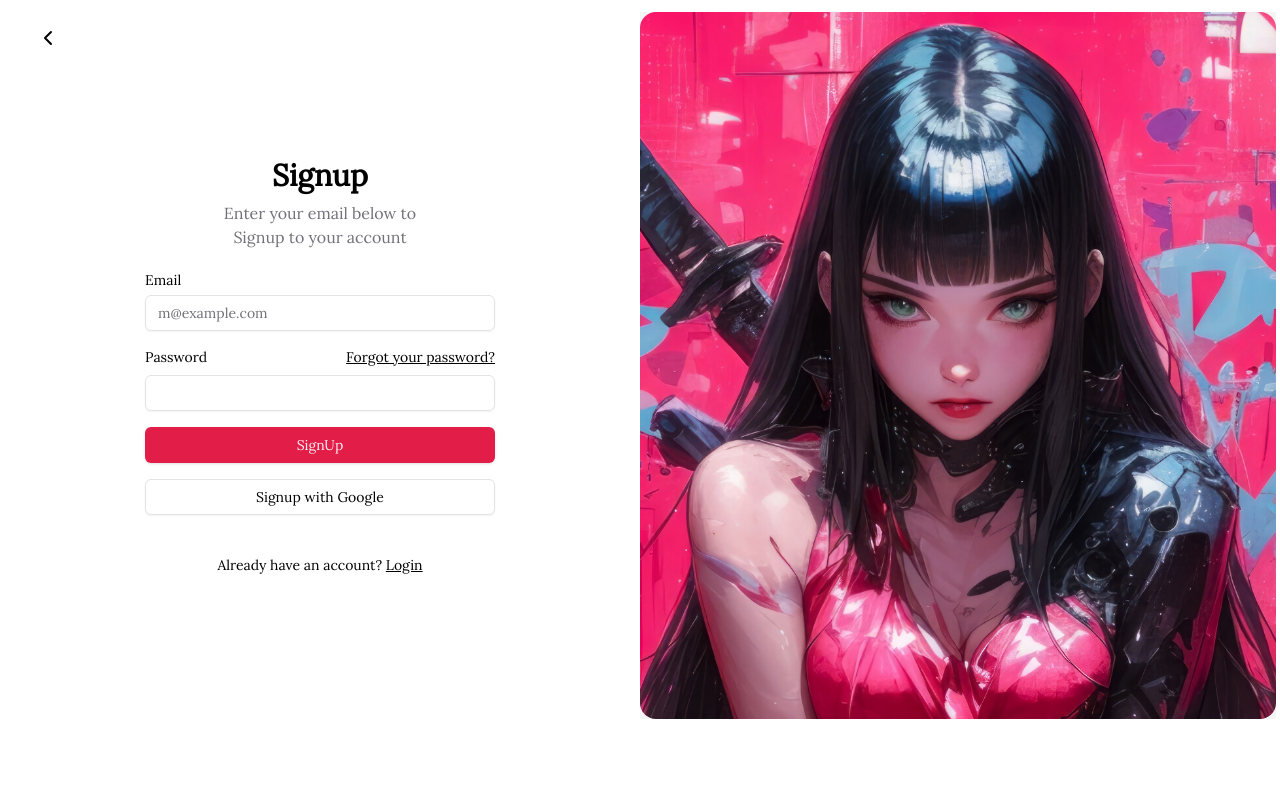
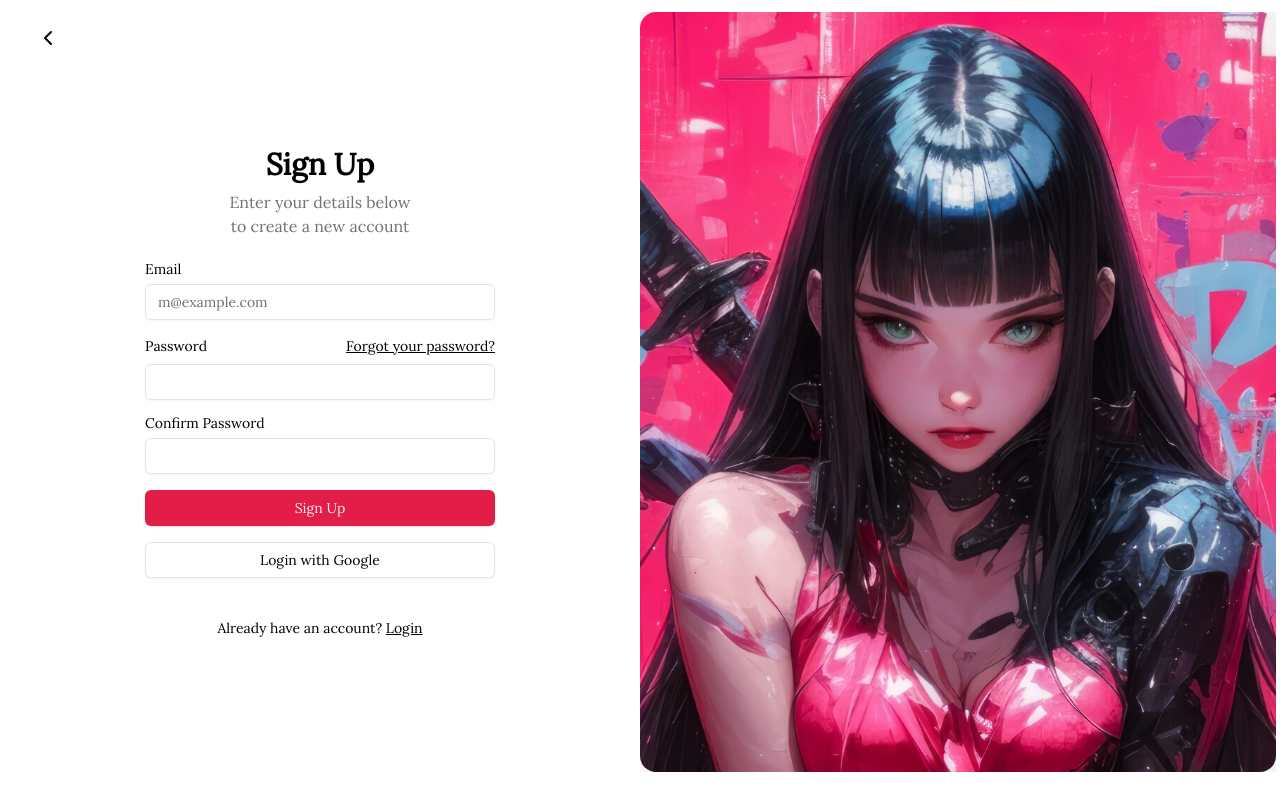
Before and after one commit to StarDust130/MindFuel, a Next.js app in the folder client/: page /sign-up in a window 1280 px wide. Shown: the top 810 px of the page. Built offline with nearby package versions, Linux system fonts and the light colour scheme.

Commit message:
Refactor AuthForm component and create reusable form component

```diff
--- /dev/null
+++ b/client/src/components/elements/AuthForm.tsx
@@ -0,0 +1,98 @@
+import Image from "next/image";
+import Link from "next/link";
+import { ChevronLeft } from "lucide-react";
+
+import { Button } from "@/components/ui/button";
+import { Input } from "@/components/ui/input";
+import { Label } from "@/components/ui/label";
+
+type AuthFormProps = {
+  title: string;
+  description: string;
+  submitText: string;
+  extraInput?: React.ReactNode; // This will be for the extra input in the sign-up form
+  footerText: string;
+  footerLink: string;
+  footerLinkText: string;
+  image: string;
+};
+
+const AuthForm = ({
+  title,
+  description,
+  submitText,
+  extraInput,
+  footerText,
+  footerLink,
+  footerLinkText,
+  image,
+}: AuthFormProps) => {
+  return (
+    <div className="w-full lg:grid lg:min-h-[600px] lg:grid-cols-2 xl:min-h-[700px] mt-3">
+      <div className="flex items-center justify-center py-12">
+        <div className="mx-auto grid w-[350px] gap-6">
+          <div className="grid gap-2 text-center">
+            <h1 className="text-3xl font-bold">{title}</h1>
+            <p className="text-balance text-muted-foreground">{description}</p>
+          </div>
+          <div className="grid gap-4">
+            <div className="grid gap-2">
+              <Label htmlFor="email">Email</Label>
+              <Input
+                id="email"
+                type="email"
+                placeholder="m@example.com"
+                required
+              />
+            </div>
+            <div className="grid gap-2">
+              <div className="flex items-center">
+                <Label htmlFor="password">Password</Label>
+                <Link
+                  href="/forgot-password"
+                  className="ml-auto inline-block text-sm underline"
+                >
+                  Forgot your password?
+                </Link>
+              </div>
+              <Input id="password" type="password" required />
+            </div>
+            {extraInput && <div className="grid gap-2">{extraInput}</div>}
+            <Button type="submit" className="w-full">
+              {submitText}
+            </Button>
+            <Button variant="outline" className="w-full">
+              Login with Google
+            </Button>
+          </div>
+          <div className="mt-4 text-center text-sm">
+            {footerText}{" "}
+            <Link href={footerLink} className="underline">
+              {footerLinkText}
+            </Link>
+          </div>
+        </div>
+      </div>
+      <div className="hidden bg-muted lg:block mr-1  h-[95vh] ">
+        <Image
+          src={image}
+          width="1920"
+          height="1080"
+          className="h-full w-full object-cover rounded-2xl dark:brightness-[1.2]"
+          alt="anime-girl"
+        />
+      </div>
+
+      <Link href="/">
+        <Button
+          variant={"ghost"}
+          className="absolute top-2 left-0 md:top-5 md:left-5"
+        >
+          <ChevronLeft />
+        </Button>
+      </Link>
+    </div>
+  );
+};
+
+export default AuthForm;
--- a/client/src/components/screens/Login.tsx
+++ b/client/src/components/screens/Login.tsx
@@ -1,81 +1,16 @@
-import Image from "next/image";
-import Link from "next/link";
-import { ChevronLeft } from "lucide-react";
-
-import { Button } from "@/components/ui/button";
-import { Input } from "@/components/ui/input";
-import { Label } from "@/components/ui/label";
-
-export const description =
-  "A login page with two columns. The first column has the login form with email and password. There's a Forgot your passwork link and a link to sign up if you do not have an account. The second column has a cover image.";
+import AuthForm from "../elements/AuthForm";
 
 function Login() {
   return (
-    <div className="w-full lg:grid lg:min-h-[600px] lg:grid-cols-2 xl:min-h-[900px] mt-3">
-      <div className="flex items-center justify-center py-12">
-        <div className="mx-auto grid w-[350px] gap-6">
-          <div className="grid gap-2 text-center">
-            <h1 className="text-3xl font-bold">Login</h1>
-            <p className="text-balance text-muted-foreground">
-              Enter your email below to login to your account
-            </p>
-          </div>
-          <div className="grid gap-4">
-            <div className="grid gap-2">
-              <Label htmlFor="email">Email</Label>
-              <Input
-                id="email"
-                type="email"
-                placeholder="m@example.com"
-                required
-              />
-            </div>
-            <div className="grid gap-2">
-              <div className="flex items-center">
-                <Label htmlFor="password">Password</Label>
-                <Link
-                  href="/forgot-password"
-                  className="ml-auto inline-block text-sm underline"
-                >
-                  Forgot your password?
-                </Link>
-              </div>
-              <Input id="password" type="password" required />
-            </div>
-            <Button type="submit" className="w-full">
-              Login
-            </Button>
-            <Button variant="outline" className="w-full">
-              Login with Google
-            </Button>
-          </div>
-          <div className="mt-4 text-center text-sm">
-            Don&apos;t have an account?{" "}
-            <Link href="/sign-up" className="underline">
-              Sign up
-            </Link>
-          </div>
-        </div>
-      </div>
-      <div className="hidden bg-muted lg:block mr-1">
-        <Image
-          src="/anime-girl-1.jpg"
-          width="1920"
-          height="1080"
-          className="h-full w-full object-cover rounded-2xl dark:brightness-[1.2] "
-          alt="anime-girl"
-        />
-      </div>
-
-      <Link href="/">
-        <Button
-          variant={"ghost"}
-          className="absolute top-2 left-0 md:top-5 md:left-5"
-        >
-          <ChevronLeft />
-        </Button>
-      </Link>
-    </div>
+    <AuthForm
+      title="Login"
+      description="Enter your email below to login to your account"
+      submitText="Login"
+      footerText="Don't have an account?"
+      footerLink="/sign-up"
+      footerLinkText="Sign up"
+      image="/anime-girl-1.jpg"
+    />
   );
 }
 
--- a/client/src/components/screens/Signup.tsx
+++ b/client/src/components/screens/Signup.tsx
@@ -1,82 +1,26 @@
-import Image from "next/image";
-import Link from "next/link";
-import { ChevronLeft } from "lucide-react";
+import AuthForm from "../elements/AuthForm";
+import { Input } from "../ui/input";
+import { Label } from "../ui/label";
 
-import { Button } from "@/components/ui/button";
-import { Input } from "@/components/ui/input";
-import { Label } from "@/components/ui/label";
 
-export const description =
-  "A Signup page with two columns. The first column has the Signup form with email and password. There's a Forgot your passwork link and a link to sign up if you do not have an account. The second column has a cover image.";
-
-function Signup() {
+function SignUp() {
   return (
-    <div className="w-full lg:grid lg:min-h-[600px] lg:grid-cols-2 xl:min-h-[900px] mt-3">
-      <div className="flex items-center justify-center py-12">
-        <div className="mx-auto grid w-[350px] gap-6">
-          <div className="grid gap-2 text-center">
-            <h1 className="text-3xl font-bold">Signup</h1>
-            <p className="text-balance text-muted-foreground">
-              Enter your email below to Signup to your account
-            </p>
-          </div>
-          <div className="grid gap-4">
-            <div className="grid gap-2">
-              <Label htmlFor="email">Email</Label>
-              <Input
-                id="email"
-                type="email"
-                placeholder="m@example.com"
-                required
-              />
-            </div>
-            <div className="grid gap-2">
-              <div className="flex items-center">
-                <Label htmlFor="password">Password</Label>
-                <Link
-                  href="/forgot-password"
-                  className="ml-auto inline-block text-sm underline"
-                >
-                  Forgot your password?
-                </Link>
-              </div>
-              <Input id="password" type="password" required />
-            </div>
-            <Button type="submit" className="w-full">
-              SignUp
-            </Button>
-            <Button variant="outline" className="w-full">
-              Signup with Google
-            </Button>
-          </div>
-          <div className="mt-4 text-center text-sm">
-            Already have an account?{" "}
-            <Link href="/login" className="underline">
-              Login
-            </Link>
-          </div>
-        </div>
-      </div>
-      <div className="hidden bg-muted lg:block mr-1">
-        <Image
-          src="/anime-girl-2.jpg"
-          width="1920"
-          height="1080"
-          className="h-full w-full object-cover rounded-2xl dark:brightness-[2.2] "
-          alt="anime-girl"
-        />
-      </div>
-
-      <Link href="/">
-        <Button
-          variant={"ghost"}
-          className="absolute top-2 left-0 md:top-5 md:left-5"
-        >
-          <ChevronLeft />
-        </Button>
-      </Link>
-    </div>
+    <AuthForm
+      title="Sign Up"
+      description="Enter your details below to create a new account"
+      submitText="Sign Up"
+      footerText="Already have an account?"
+      footerLink="/login"
+      footerLinkText="Login"
+      image="/anime-girl-2.jpg"
+      extraInput={
+        <>
+          <Label htmlFor="confirm-password">Confirm Password</Label>
+          <Input id="confirm-password" type="password" required />
+        </>
+      }
+    />
   );
 }
 
-export default Signup;
+export default SignUp;
```
